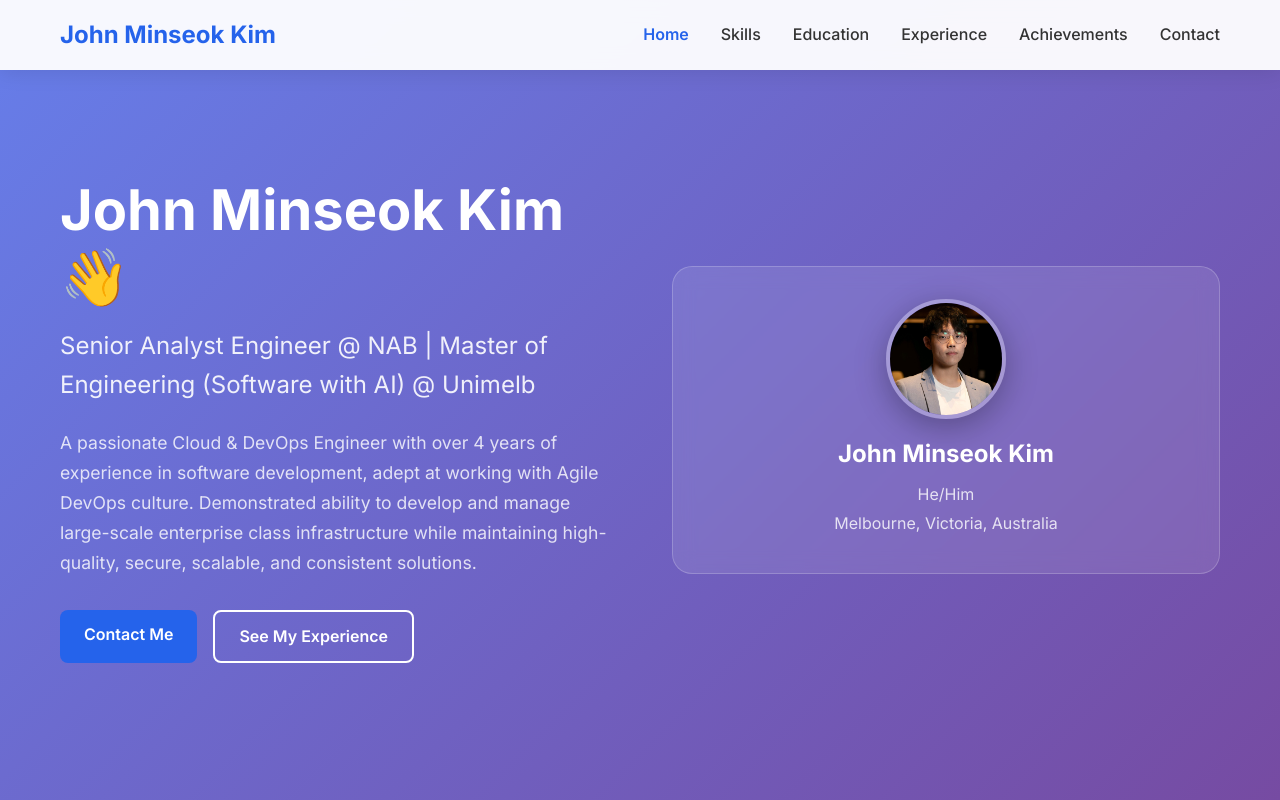
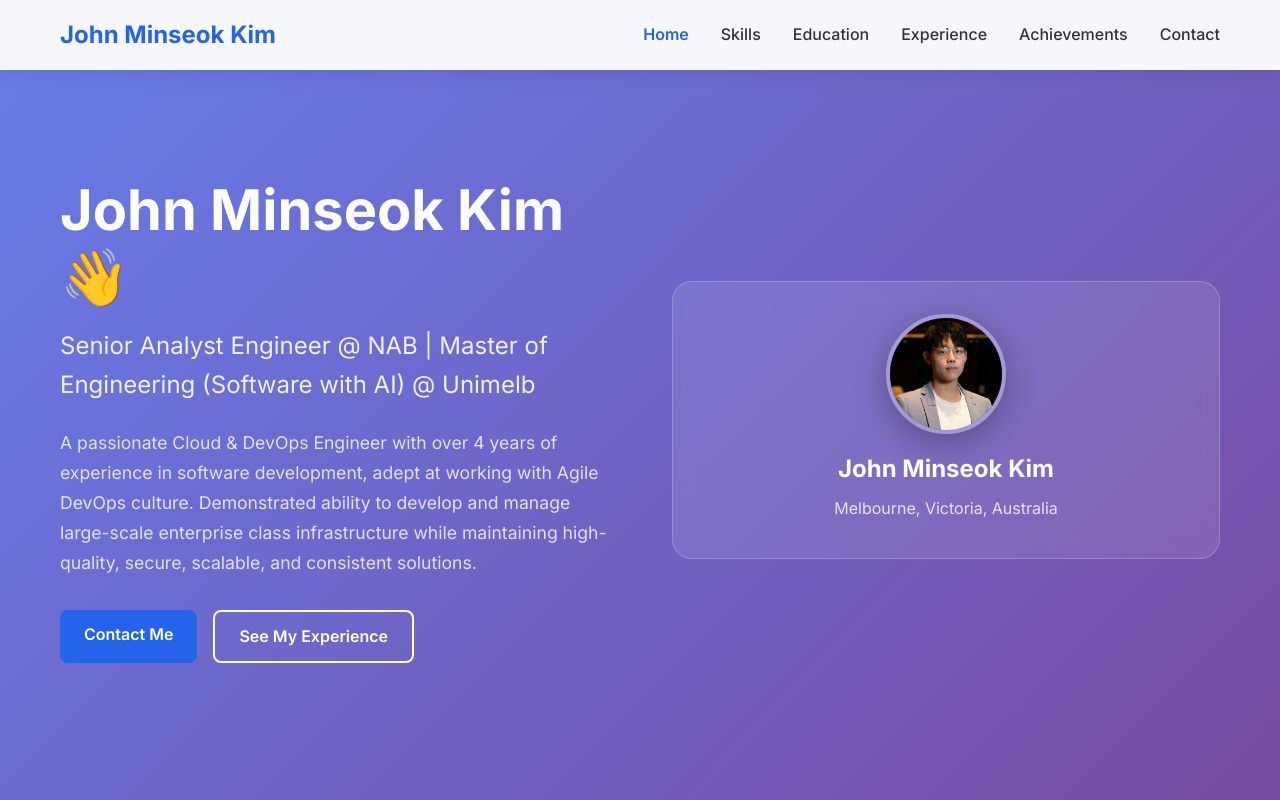
Before and after one commit to kakwak123/kakwak123.github.io, a plain HTML site: page index.html in a window 1280 px wide. Shown: the top 800 px of the page. Drawn offline with Linux system fonts and the light colour scheme.

Commit message:
Get rid of he/him

```diff
--- a/index.html
+++ b/index.html
@@ -51,7 +51,6 @@
                         </div>
                         <div class="profile-info">
                             <h3>John Minseok Kim</h3>
-                            <p>He/Him</p>
                             <p>Melbourne, Victoria, Australia</p>
                         </div>
                     </div>
```
